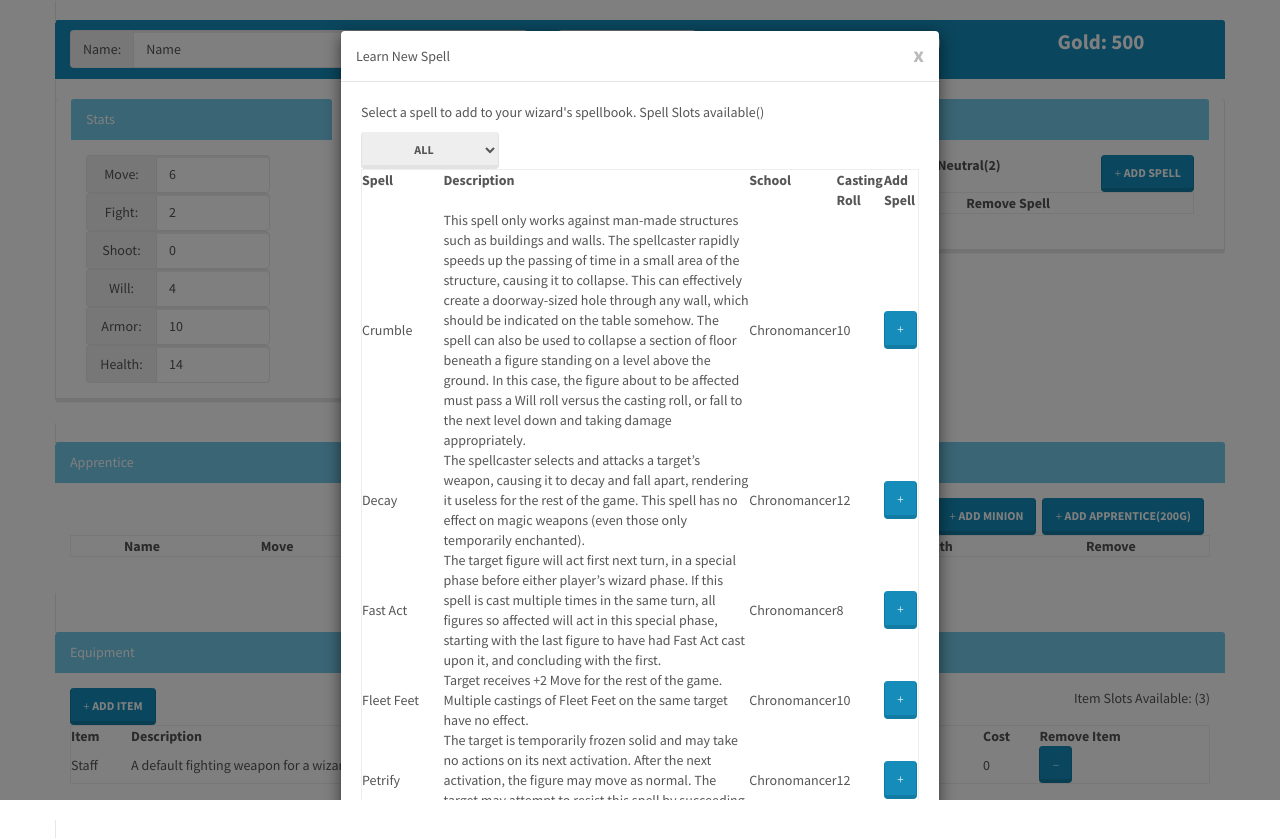
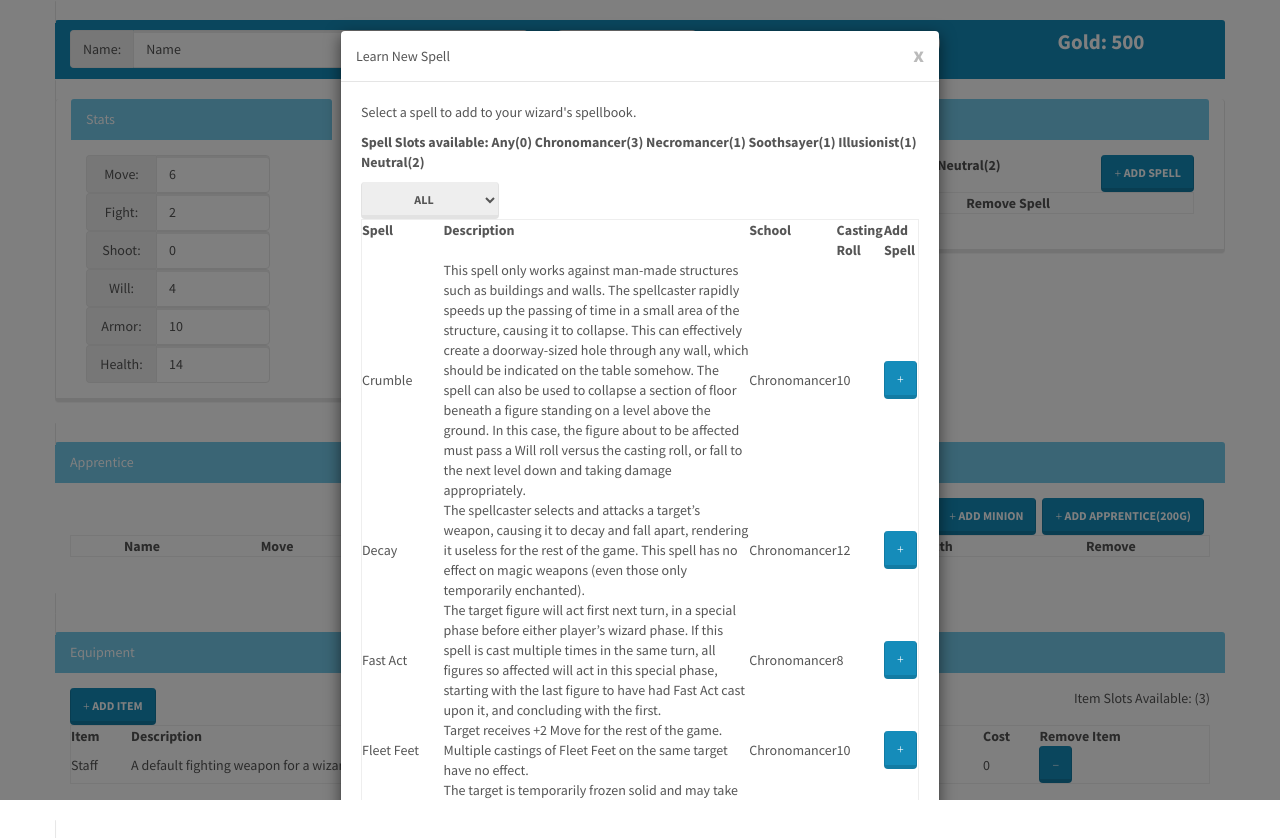
Before and after one commit to ChargerIIC/Frostgrave-WarRoster, an Angular app: page / in a window 1280 px wide. Both pictures are taken after a click on the button "ADD SPELL". Shown: the top 838 px of the page. Built offline with nearby package versions, Linux system fonts and the light colour scheme; a web font is replaced by a local one.

Commit message:
Spell Slots listing in dialog fixed
TODO: See if the GetAvailableSpellSlots function can be passed in from
the parent. The current code duplication is bad.

```diff
--- a/src/app/spell-dialog-modal/spell-dialog-modal.component.html
+++ b/src/app/spell-dialog-modal/spell-dialog-modal.component.html
@@ -6,7 +6,9 @@
       </div>
     </header>
     <div class="modal-body">
-      Select a spell to add to your wizard's spellbook.  Spell Slots available({{userMage.openSpellSlots}})
+      Select a spell to add to your wizard's spellbook.
+      <p></p><strong> Spell Slots available:
+        <span *ngFor="let kvp of getSpellSlotsForUI()">  {{kvp.key}}({{kvp.value}})</span></strong>
       <p></p>
       <select class="btn btn-default dropdown-toggle" [(ngModel)]="this.currentSchool">
         <option *ngFor="let school of this.schoolFilter" [ngValue]="school">{{school}}</option>
--- a/src/app/spell-dialog-modal/spell-dialog-modal.component.ts
+++ b/src/app/spell-dialog-modal/spell-dialog-modal.component.ts
@@ -52,4 +52,8 @@ export class SpellDialogModalComponent implements OnInit {
     this.userMage.addSpellToCollection(spell);
   }
 
+  getSpellSlotsForUI(){
+    return Object.keys(this.userMage.spellSlotsAvailable)
+      .map(key => ({key: key, value: this.userMage.spellSlotsAvailable[key]}));
+  }
 }
```
